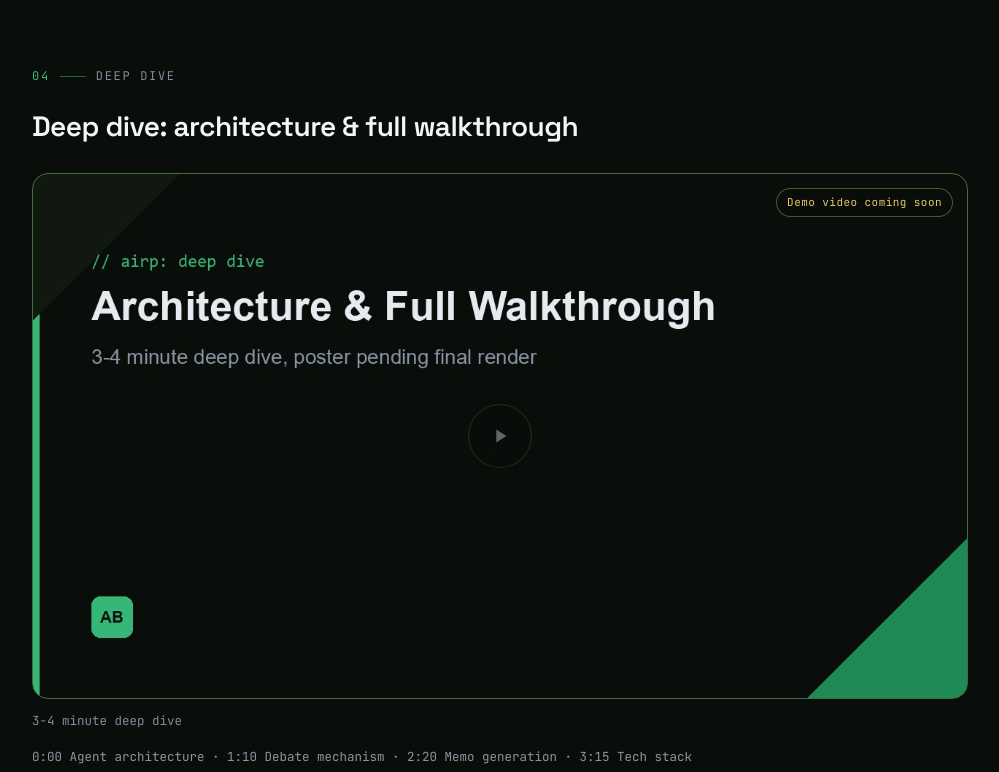
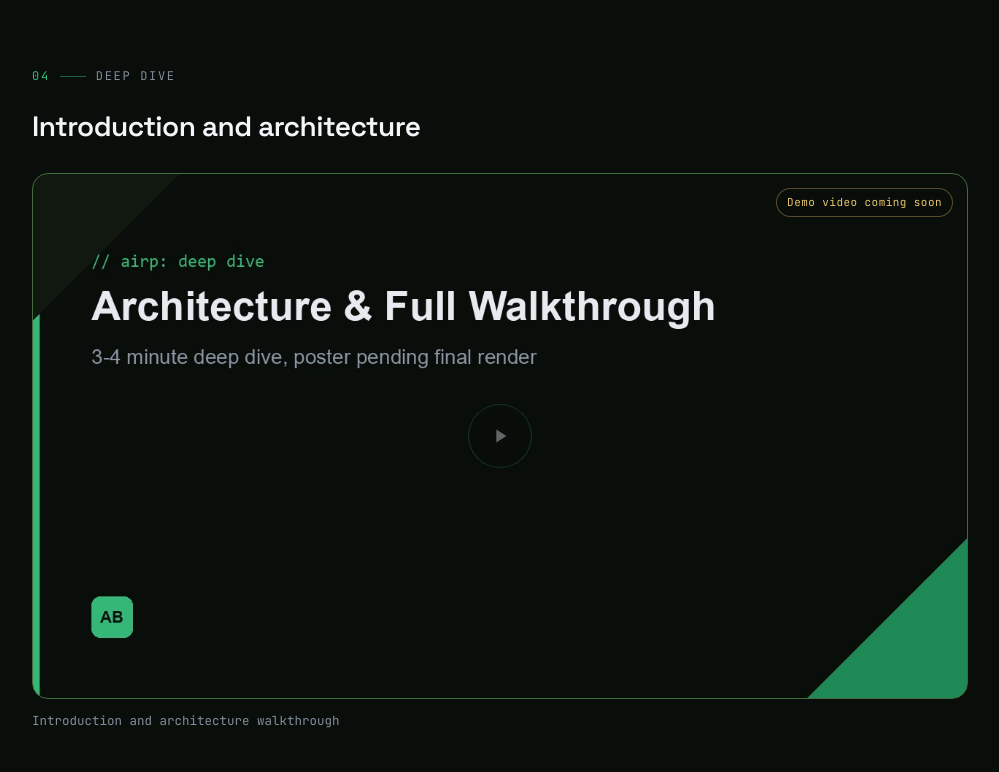
Before and after one commit to Aditya083103/Personal_Portfolio_Website, a plain HTML site: page AIRP.dc.html in a window 1280 px wide. Shown: the part 4148-4920 px from the top of the page, without its empty margins (140-1139 px from the left). Drawn offline with nearby package versions, Linux system fonts and the light colour scheme.

Commit message:
Add AIRP architecture walkthrough video to deep dive section
Retitles the deep-dive heading to "Introduction and architecture" and
wires in the actual walkthrough video, replacing the coming-soon placeholder.

Co-Authored-By: Claude Sonnet 5 <noreply@anthropic.com>

```diff
--- a/AIRP.dc.html
+++ b/AIRP.dc.html
@@ -278,8 +278,8 @@
     <div data-reveal style="display:inline-flex;align-items:center;gap:10px;font-family:'JetBrains Mono',monospace;font-size:12px;letter-spacing:0.14em;text-transform:uppercase;">
       <span style="color:#35b877;">04</span><span style="width:26px;height:1px;background:#35b877;opacity:.5;"></span><span style="color:#828d9c;">Deep dive</span>
     </div>
-    <h2 data-reveal style="margin:18px 0 24px;font-size:28px;letter-spacing:-0.02em;font-weight:600;color:#f4f6fa;">Deep dive: architecture &amp; full walkthrough</h2>
-    <div data-reveal class="video-demo" data-video-src="assets/videos/airp-deep-dive.mp4" data-video-poster="assets/videos/airp-deep-dive-poster.jpg" data-video-captions="assets/videos/airp-deep-dive.vtt" data-video-label="3-4 minute deep dive" data-video-chapters="0:00 Agent architecture · 1:10 Debate mechanism · 2:20 Memo generation · 3:15 Tech stack"></div>
+    <h2 data-reveal style="margin:18px 0 24px;font-size:28px;letter-spacing:-0.02em;font-weight:600;color:#f4f6fa;">Introduction and architecture</h2>
+    <div data-reveal class="video-demo" data-video-src="assets/videos/airp-deep-dive.mp4" data-video-poster="assets/videos/airp-deep-dive-poster.jpg" data-video-label="Introduction and architecture walkthrough"></div>
   </section>
 
   <!-- CONTRIBUTIONS -->
```
Also changed, not shown: 2 other files.
